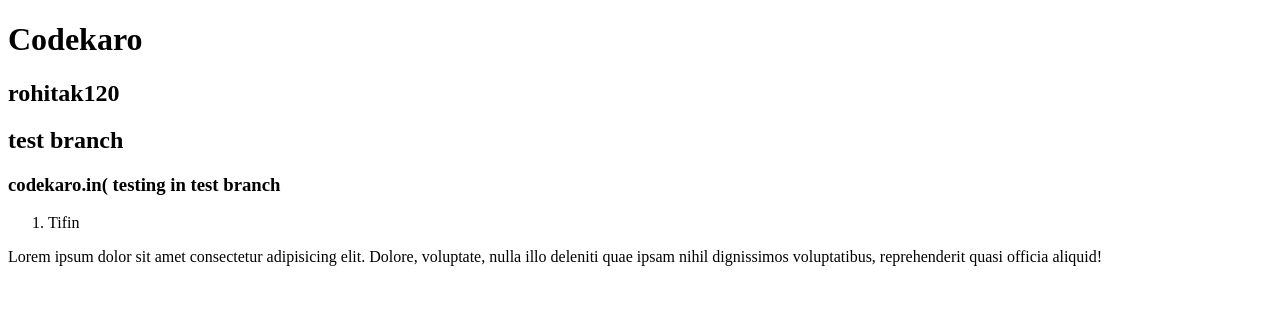
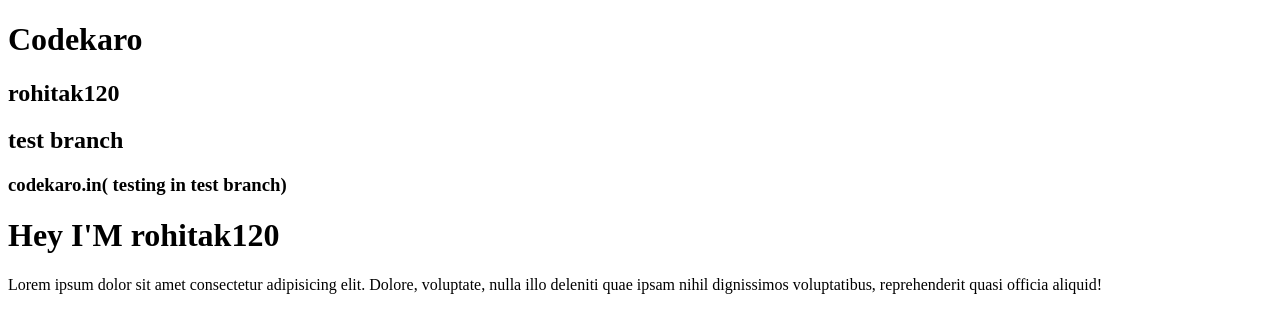
Before and after one commit to rohitak120/Mern_demo, a plain HTML site: page index.html in a window 1280 px wide. Drawn offline with Linux system fonts and the light colour scheme.

Commit message:
New changes

```diff
--- a/index.html
+++ b/index.html
@@ -10,10 +10,8 @@
     <h1>Codekaro</h1>
     <h2>rohitak120</h2>
     <h2>test branch</h2>
-    <h3>codekaro.in( testing in test branch</h3>
-    <ol>
-        <li>Tifin</li>
-    </ol>
+    <h3>codekaro.in( testing in test branch)</h3>
+    <h1>Hey I'M rohitak120</h1>
     <p>Lorem ipsum dolor sit amet consectetur adipisicing elit. Dolore, voluptate, nulla illo deleniti quae ipsam nihil dignissimos voluptatibus, reprehenderit quasi officia aliquid!</p>
 </body>
 </html>
```
Also changed, not shown: 1 other file.
